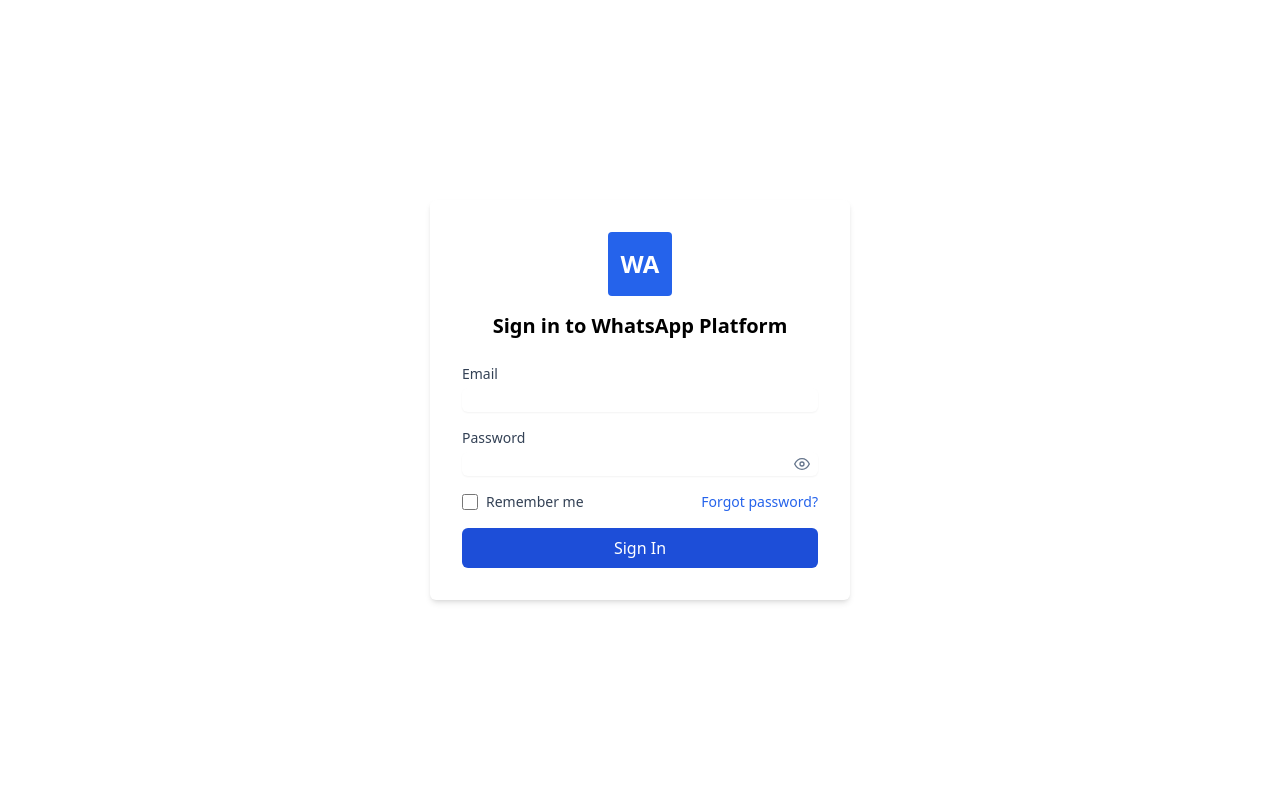
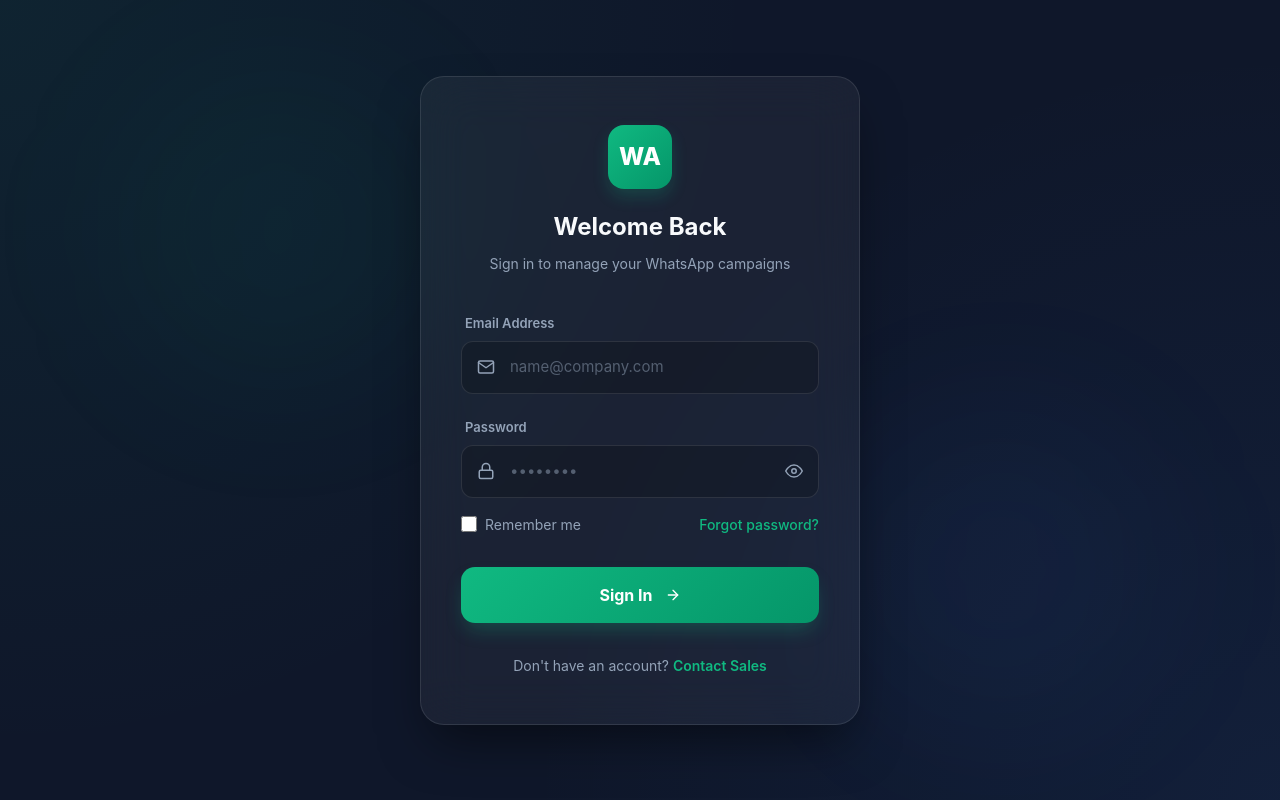
Before and after one commit to siddhanthardik/whatsapp, a React (Vite) app in the folder frontend/: page /login in a window 1280 px wide. Built offline with nearby package versions, Linux system fonts and the light colour scheme; no server answers.

Commit message:
style: redesign login screen for improved aesthetics and visibility

```diff
--- a/frontend/src/pages/auth/LoginPage.jsx
+++ b/frontend/src/pages/auth/LoginPage.jsx
@@ -2,9 +2,22 @@
 import { useForm } from 'react-hook-form'
 import { useNavigate } from 'react-router-dom'
 import toast from 'react-hot-toast'
-import { FiEye, FiEyeOff } from 'react-icons/fi'
+import { FiEye, FiEyeOff, FiMail, FiLock, FiShield, FiArrowRight } from 'react-icons/fi'
 import api, { authAPI } from '../../services/api'
 import useAuthStore from '../../store/authStore'
+
+const T = {
+  bg: '#0F172A',
+  card: 'rgba(255, 255, 255, 0.05)',
+  border: 'rgba(255, 255, 255, 0.1)',
+  borderFocus: '#10B981',
+  green: '#10B981',
+  greenHover: '#059669',
+  text: '#F8FAFC',
+  muted: '#94A3B8',
+  inputBg: 'rgba(0, 0, 0, 0.2)',
+  error: '#EF4444',
+};
 
 export default function LoginPage() {
   const navigate = useNavigate()
@@ -17,13 +30,9 @@
   const [twoFactorToken, setTwoFactorToken] = useState('')
 
   async function onSubmit(formData) {
-    console.log('FORM_SUBMITTED', formData)
     setLoading(true)
     try {
-      // Using the stable api instance directly as requested
       const res = await api.post('/auth/login', formData)
-
-      // Handle different response structures
       const data = res.data?.data || res.data || res
 
       if (data?.twoFactorRequired) {
@@ -35,14 +44,9 @@
       const user = data?.user || data?.profile || data
       const token = data?.accessToken || data?.token || data?.access_token
 
-      if (!token) {
-        throw new Error('Login successful but no token received')
-      }
+      if (!token) throw new Error('Login successful but no token received')
 
-      // Store in Zustand store (which handles localStorage JSON)
       setAuth(user, token)
-
-      // Also store token directly in localStorage as requested
       localStorage.setItem('token', token)
 
       toast.success('Login successful!')
@@ -65,12 +69,12 @@
     setLoading(true)
     try {
       const res = await authAPI.verify2fa({ code: twoFactorToken })
-      const payload = res?.data || res
-      const body = payload.data || payload
+      const body = res.data?.data || res.data || res
       const user = body?.user || body
       const token = body?.accessToken || body?.token || body?.access_token
       if (!token) throw new Error('No token returned')
       setAuth(user, token)
+      localStorage.setItem('token', token)
       navigate('/dashboard')
     } catch (err) {
       const msg = err?.response?.data?.message || err?.message || '2FA verification failed'
@@ -81,97 +85,303 @@
   }
 
   return (
-    <div className="min-h-screen bg-white flex items-center justify-center">
-      <div className="w-[420px] bg-white shadow-md rounded-md p-8">
-        <div className="flex flex-col items-center mb-6">
-          <div className="w-16 h-16 rounded bg-blue-600 text-white flex items-center justify-center text-2xl font-bold">WA</div>
-          <h1 className="mt-4 text-xl font-semibold">Sign in to WhatsApp Platform</h1>
+    <div style={{
+      minHeight: '100vh',
+      display: 'flex',
+      alignItems: 'center',
+      justifyContent: 'center',
+      background: T.bg,
+      backgroundImage: `radial-gradient(circle at 0% 0%, rgba(16, 185, 129, 0.08) 0%, transparent 50%),
+                        radial-gradient(circle at 100% 100%, rgba(59, 130, 246, 0.08) 0%, transparent 50%)`,
+      fontFamily: "'Inter', sans-serif",
+      position: 'relative',
+      overflow: 'hidden',
+    }}>
+      {/* Abstract Background Elements */}
+      <div style={{ position: 'absolute', top: '10%', left: '10%', width: '300px', height: '300px', background: 'rgba(16, 185, 129, 0.05)', filter: 'blur(80px)', borderRadius: '50%' }}></div>
+      <div style={{ position: 'absolute', bottom: '10%', right: '10%', width: '300px', height: '300px', background: 'rgba(59, 130, 246, 0.05)', filter: 'blur(80px)', borderRadius: '50%' }}></div>
+
+      <div style={{
+        width: '100%',
+        maxWidth: '440px',
+        background: T.card,
+        backdropFilter: 'blur(24px)',
+        WebkitBackdropFilter: 'blur(24px)',
+        border: `1px solid ${T.border}`,
+        borderRadius: '24px',
+        padding: '48px 40px',
+        boxShadow: '0 25px 50px -12px rgba(0, 0, 0, 0.5)',
+        zIndex: 10,
+        margin: '20px'
+      }}>
+        <div style={{ textAlign: 'center', marginBottom: '40px' }}>
+          <div style={{
+            width: '64px',
+            height: '64px',
+            borderRadius: '16px',
+            background: `linear-gradient(135deg, ${T.green}, #059669)`,
+            color: 'white',
+            display: 'inline-flex',
+            alignItems: 'center',
+            justifyContent: 'center',
+            fontSize: '24px',
+            fontWeight: '800',
+            boxShadow: '0 8px 16px rgba(16, 185, 129, 0.2)',
+            marginBottom: '20px'
+          }}>
+            WA
+          </div>
+          <h1 style={{ fontSize: '24px', fontWeight: '700', color: T.text, marginBottom: '8px' }}>
+            Welcome Back
+          </h1>
+          <p style={{ fontSize: '14px', color: T.muted }}>
+            Sign in to manage your WhatsApp campaigns
+          </p>
         </div>
 
         {!twoFactorRequired && (
-          <form onSubmit={handleSubmit(onSubmit)} className="space-y-4">
-            <div>
-              <label className="block text-sm font-medium text-slate-700">Email</label>
+          <form onSubmit={handleSubmit(onSubmit)} style={{ display: 'flex', flexDirection: 'column', gap: '24px' }}>
+            {/* Email Field */}
+            <div style={{ position: 'relative' }}>
+              <label style={{ display: 'block', fontSize: '13px', fontWeight: '600', color: T.muted, marginBottom: '8px', marginLeft: '4px' }}>
+                Email Address
+              </label>
+              <div style={{ position: 'relative' }}>
+                <FiMail style={{ position: 'absolute', left: '16px', top: '50%', transform: 'translateY(-50%)', color: T.muted, fontSize: '18px' }} />
                 <input
                   type="email"
+                  placeholder="name@company.com"
                   {...register('email', { required: 'Email is required', pattern: { value: /^[^\s@]+@[^\s@]+\.[^\s@]+$/, message: 'Invalid email' } })}
-                className="mt-1 block w-full rounded-md border-gray-200 shadow-sm focus:ring-1 focus:ring-blue-600"
+                  style={{
+                    width: '100%',
+                    padding: '14px 16px 14px 48px',
+                    background: T.inputBg,
+                    border: `1.5px solid ${errors.email ? T.error : T.border}`,
+                    borderRadius: '12px',
+                    color: T.text,
+                    fontSize: '15px',
+                    outline: 'none',
+                    transition: 'all 0.2s ease',
+                    boxSizing: 'border-box'
+                  }}
+                  onFocus={(e) => {
+                    e.target.style.borderColor = T.green;
+                    e.target.style.boxShadow = `0 0 0 4px rgba(16, 185, 129, 0.1)`;
+                  }}
+                  onBlur={(e) => {
+                    e.target.style.borderColor = errors.email ? T.error : T.border;
+                    e.target.style.boxShadow = 'none';
+                  }}
                 />
-              {errors.email && <p className="text-sm text-red-600 mt-1">{errors.email.message}</p>}
+              </div>
+              {errors.email && <p style={{ color: T.error, fontSize: '12px', marginTop: '6px', marginLeft: '4px' }}>{errors.email.message}</p>}
             </div>
 
-            <div>
-              <label className="block text-sm font-medium text-slate-700">Password</label>
-              <div className="mt-1 relative">
+            {/* Password Field */}
+            <div style={{ position: 'relative' }}>
+              <label style={{ display: 'block', fontSize: '13px', fontWeight: '600', color: T.muted, marginBottom: '8px', marginLeft: '4px' }}>
+                Password
+              </label>
+              <div style={{ position: 'relative' }}>
+                <FiLock style={{ position: 'absolute', left: '16px', top: '50%', transform: 'translateY(-50%)', color: T.muted, fontSize: '18px' }} />
                 <input
                   type={showPassword ? 'text' : 'password'}
+                  placeholder="••••••••"
                   {...register('password', { required: 'Password is required' })}
-                  className="block w-full rounded-md border-gray-200 shadow-sm pr-10 focus:ring-1 focus:ring-blue-600"
+                  style={{
+                    width: '100%',
+                    padding: '14px 48px 14px 48px',
+                    background: T.inputBg,
+                    border: `1.5px solid ${errors.password ? T.error : T.border}`,
+                    borderRadius: '12px',
+                    color: T.text,
+                    fontSize: '15px',
+                    outline: 'none',
+                    transition: 'all 0.2s ease',
+                    boxSizing: 'border-box'
+                  }}
+                  onFocus={(e) => {
+                    e.target.style.borderColor = T.green;
+                    e.target.style.boxShadow = `0 0 0 4px rgba(16, 185, 129, 0.1)`;
+                  }}
+                  onBlur={(e) => {
+                    e.target.style.borderColor = errors.password ? T.error : T.border;
+                    e.target.style.boxShadow = 'none';
+                  }}
                 />
                 <button
                   type="button"
                   onClick={() => setShowPassword((s) => !s)}
-                  className="absolute right-2 top-1/2 -translate-y-1/2 text-slate-500"
-                  aria-label="Toggle password"
+                  style={{
+                    position: 'absolute',
+                    right: '16px',
+                    top: '50%',
+                    transform: 'translateY(-50%)',
+                    background: 'none',
+                    border: 'none',
+                    color: T.muted,
+                    cursor: 'pointer',
+                    display: 'flex',
+                    alignItems: 'center',
+                    padding: 0
+                  }}
                 >
-                  {showPassword ? <FiEyeOff /> : <FiEye />}
+                  {showPassword ? <FiEyeOff size={18} /> : <FiEye size={18} />}
                 </button>
               </div>
-              {errors.password && <p className="text-sm text-red-600 mt-1">{errors.password.message}</p>}
+              {errors.password && <p style={{ color: T.error, fontSize: '12px', marginTop: '6px', marginLeft: '4px' }}>{errors.password.message}</p>}
             </div>
 
-            <div className="flex items-center justify-between">
-              <label className="flex items-center gap-2 text-sm text-slate-700">
-                <input type="checkbox" {...register('remember')} className="h-4 w-4" />
+            <div style={{ display: 'flex', alignItems: 'center', justifyContent: 'space-between', marginTop: '-8px' }}>
+              <label style={{ display: 'flex', alignItems: 'center', gap: '8px', fontSize: '14px', color: T.muted, cursor: 'pointer' }}>
+                <input type="checkbox" {...register('remember')} style={{
+                  width: '16px',
+                  height: '16px',
+                  borderRadius: '4px',
+                  accentColor: T.green
+                }} />
                 Remember me
               </label>
-              <a href="#" className="text-sm text-blue-600 hover:underline">Forgot password?</a>
+              <a href="#" style={{ fontSize: '14px', color: T.green, textDecoration: 'none', fontWeight: '500' }}>
+                Forgot password?
+              </a>
             </div>
 
-            <div>
             <button
               type="submit"
-                className="w-full py-2 rounded-md bg-[#1D4ED8] text-white flex items-center justify-center gap-2"
               disabled={loading}
+              style={{
+                width: '100%',
+                padding: '16px',
+                background: loading ? T.muted : `linear-gradient(135deg, ${T.green}, #059669)`,
+                color: 'white',
+                border: 'none',
+                borderRadius: '14px',
+                fontSize: '16px',
+                fontWeight: '700',
+                cursor: loading ? 'not-allowed' : 'pointer',
+                display: 'flex',
+                alignItems: 'center',
+                justifyContent: 'center',
+                gap: '12px',
+                transition: 'all 0.3s ease',
+                boxShadow: loading ? 'none' : '0 10px 20px -5px rgba(16, 185, 129, 0.3)',
+                marginTop: '8px'
+              }}
+              onMouseEnter={(e) => { if (!loading) e.target.style.transform = 'translateY(-2px)'; }}
+              onMouseLeave={(e) => { if (!loading) e.target.style.transform = 'translateY(0)'; }}
             >
               {loading ? (
-                  <svg className="w-5 h-5 animate-spin text-white" viewBox="0 0 24 24"><circle className="opacity-25" cx="12" cy="12" r="10" stroke="currentColor" strokeWidth="4" fill="none"></circle><path className="opacity-75" fill="currentColor" d="M4 12a8 8 0 018-8v4a4 4 0 00-4 4H4z"></path></svg>
-                ) : 'Sign In'}
+                <div style={{ width: '20px', height: '20px', border: '3px solid rgba(255,255,255,0.3)', borderTopColor: 'white', borderRadius: '50%', animation: 'spin 0.8s linear infinite' }}></div>
+              ) : (
+                <>
+                  Sign In
+                  <FiArrowRight />
+                </>
+              )}
             </button>
-            </div>
           </form>
         )}
 
         {twoFactorRequired && (
-          <form onSubmit={submit2FA} className="space-y-4">
-            <div>
-              <label className="block text-sm font-medium text-slate-700">Enter 6-digit code</label>
+          <div style={{ display: 'flex', flexDirection: 'column', gap: '24px' }}>
+            <div style={{ textAlign: 'center' }}>
+              <div style={{
+                width: '56px',
+                height: '56px',
+                borderRadius: '50%',
+                background: 'rgba(59, 130, 246, 0.1)',
+                color: '#3B82F6',
+                display: 'inline-flex',
+                alignItems: 'center',
+                justifyContent: 'center',
+                fontSize: '24px',
+                marginBottom: '16px'
+              }}>
+                <FiShield />
+              </div>
+              <h2 style={{ fontSize: '20px', fontWeight: '700', color: T.text, marginBottom: '8px' }}>Security Verification</h2>
+              <p style={{ fontSize: '14px', color: T.muted }}>Enter the 6-digit code from your authenticator app</p>
+            </div>
+
+            <form onSubmit={submit2FA} style={{ display: 'flex', flexDirection: 'column', gap: '20px' }}>
               <input
                 value={twoFactorToken}
                 onChange={(e) => setTwoFactorToken(e.target.value.replace(/[^0-9]/g, '').slice(0, 6))}
                 inputMode="numeric"
-                className="mt-1 block w-full rounded-md border-gray-200 shadow-sm pr-10 focus:ring-1 focus:ring-blue-600"
+                autoFocus
+                placeholder="000000"
+                style={{
+                  width: '100%',
+                  padding: '16px',
+                  background: T.inputBg,
+                  border: `1.5px solid ${T.border}`,
+                  borderRadius: '12px',
+                  color: T.text,
+                  fontSize: '24px',
+                  fontWeight: '700',
+                  textAlign: 'center',
+                  letterSpacing: '12px',
+                  outline: 'none',
+                  transition: 'all 0.2s ease'
+                }}
+                onFocus={(e) => e.target.style.borderColor = T.green}
+                onBlur={(e) => e.target.style.borderColor = T.border}
               />
-            </div>
-            <div className="flex items-center justify-between">
+
+              <div style={{ display: 'flex', gap: '12px' }}>
                 <button
                   type="button"
                   onClick={() => setTwoFactorRequired(false)}
-                className="text-sm text-slate-600 hover:underline"
+                  style={{
+                    flex: 1,
+                    padding: '14px',
+                    background: 'transparent',
+                    color: T.muted,
+                    border: `1.5px solid ${T.border}`,
+                    borderRadius: '12px',
+                    fontWeight: '600',
+                    cursor: 'pointer'
+                  }}
                 >
                   Back
                 </button>
                 <button
                   type="submit"
-                className="py-2 px-4 rounded-md bg-[#1D4ED8] text-white"
                   disabled={loading}
+                  style={{
+                    flex: 2,
+                    padding: '14px',
+                    background: `linear-gradient(135deg, ${T.green}, #059669)`,
+                    color: 'white',
+                    border: 'none',
+                    borderRadius: '12px',
+                    fontWeight: '700',
+                    cursor: loading ? 'not-allowed' : 'pointer'
+                  }}
                 >
                   {loading ? 'Verifying...' : 'Verify'}
                 </button>
               </div>
             </form>
+          </div>
         )}
+
+        <div style={{ textAlign: 'center', marginTop: '32px' }}>
+          <p style={{ fontSize: '14px', color: T.muted }}>
+            Don't have an account? <a href="#" style={{ color: T.green, textDecoration: 'none', fontWeight: '600' }}>Contact Sales</a>
+          </p>
         </div>
+      </div>
+
+      <style>{`
+        @keyframes spin {
+          to { transform: rotate(360deg); }
+        }
+        input::placeholder {
+          color: rgba(148, 163, 184, 0.5);
+        }
+      `}</style>
     </div>
   )
 }
```
Lines whose indentation alone changed are shown as unchanged.
